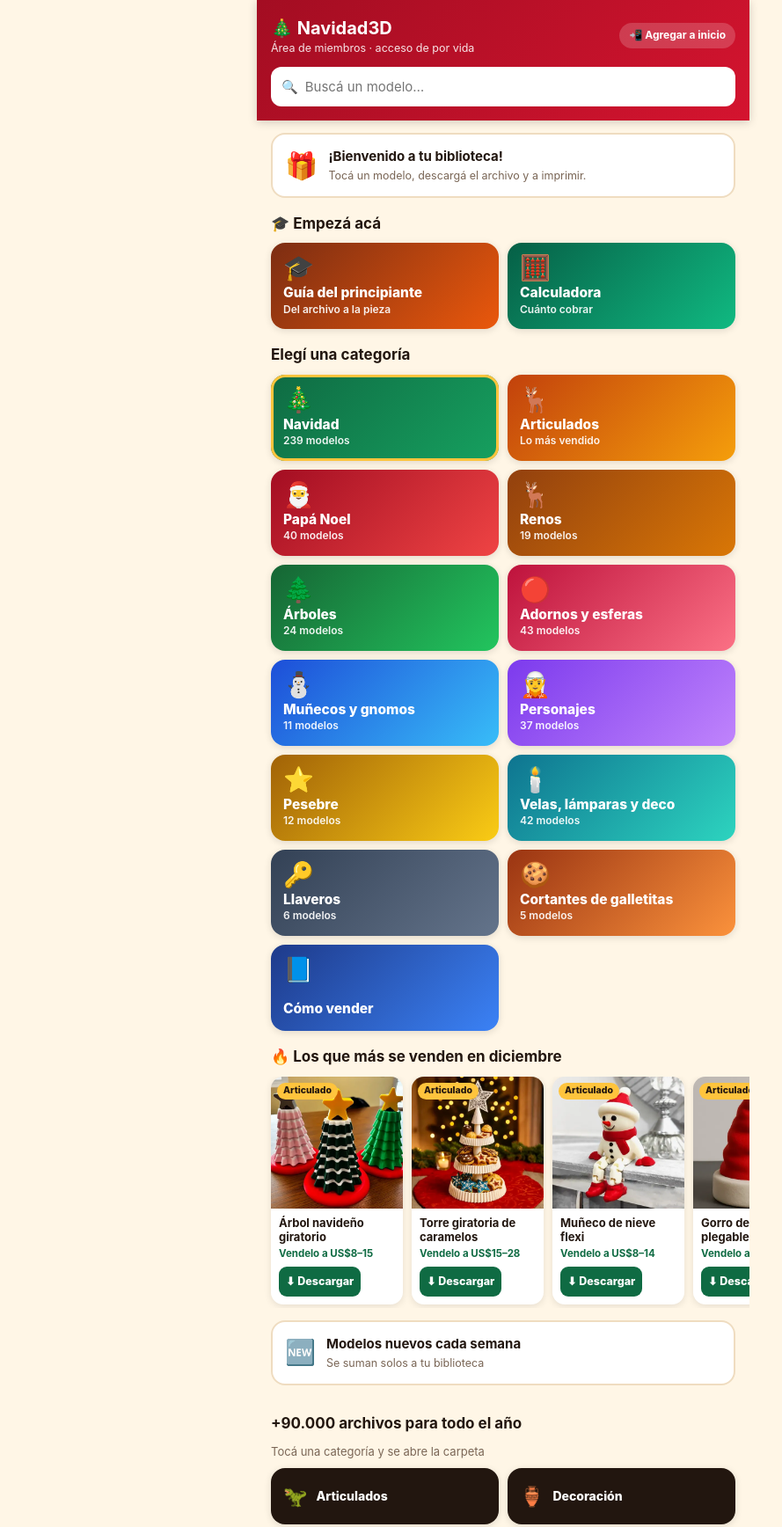
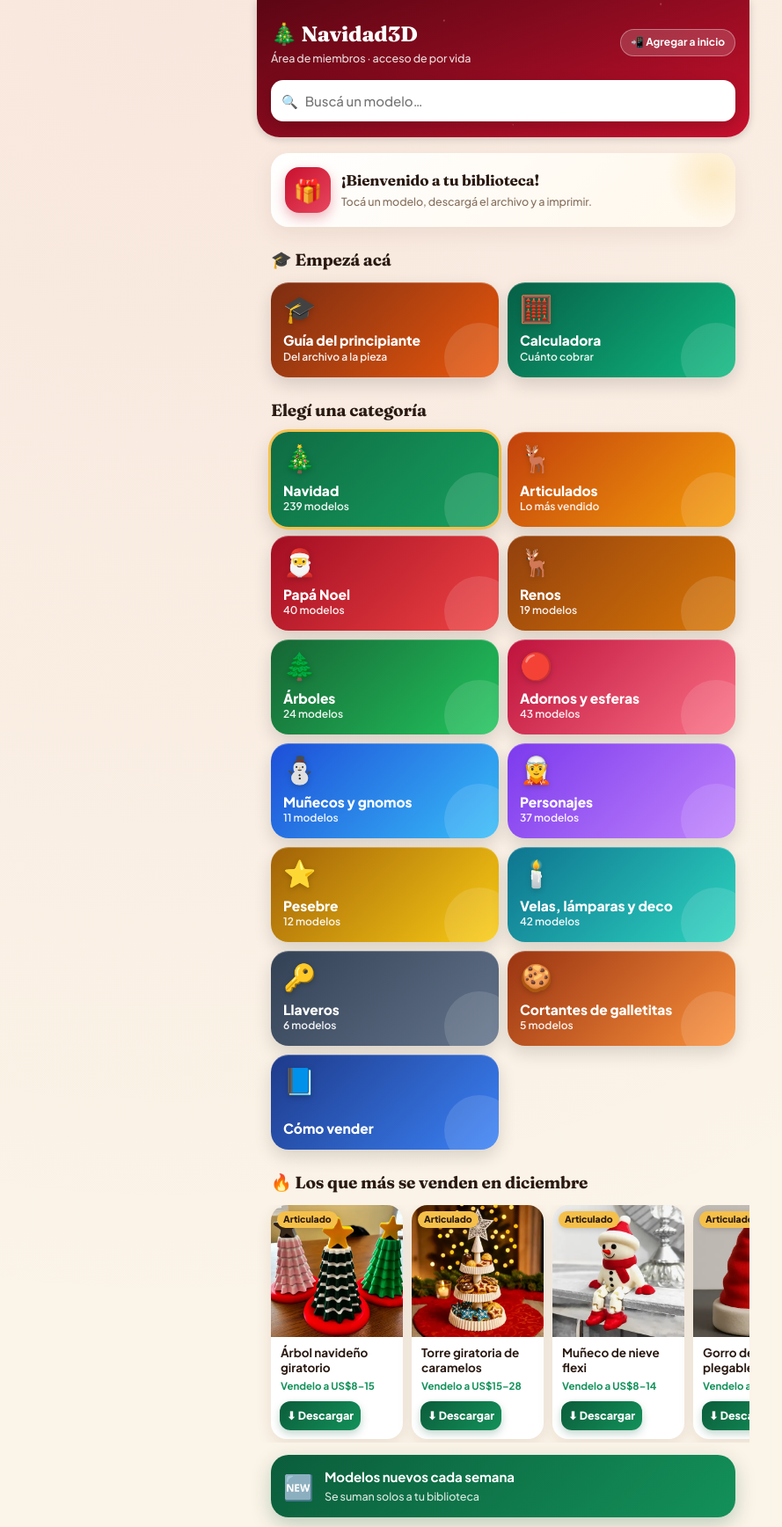
Before and after one commit to benjapage/navidad3d-app, a plain HTML site: page index.html in a window 1280 px wide. Shown: the top 1736 px of the page at 88% size, without its empty margins (68-957 px from the left). Drawn offline with Linux system fonts and the light colour scheme.

Commit message:
Retoque visual 20/11

```diff
--- a/index.html
+++ b/index.html
@@ -9,6 +9,7 @@
 <link rel="apple-touch-icon" href="icon-192.png">
 <meta name="apple-mobile-web-app-capable" content="yes">
 <title>Navidad3D</title>
+<link rel="preconnect" href="https://fonts.googleapis.com"><link rel="preconnect" href="https://fonts.gstatic.com" crossorigin><link href="https://fonts.googleapis.com/css2?family=Fraunces:opsz,wght@9..144,700;9..144,800&family=Plus+Jakarta+Sans:wght@500;600;700;800&display=swap" rel="stylesheet">
 <style>
 :root{--red:#d4142f;--red2:#a30d22;--green:#0f6b43;--green2:#16a05f;--gold:#ffc43d;--ink:#22160f;--cream:#fff6e6;--line:#efdcc0;--mut:#7a6656}
 *{box-sizing:border-box;margin:0;padding:0}
@@ -67,6 +68,52 @@ h3{padding:18px 16px 10px;font-size:17px}
 .sheet{position:fixed;inset:0;background:rgba(0,0,0,.5);display:none;align-items:flex-end;justify-content:center;z-index:50}
 .sheet.on{display:flex}.sheet div{background:#fff;border-radius:18px 18px 0 0;padding:20px 18px 28px;max-width:560px;width:100%}
 .sheet h4{font-size:17px;margin-bottom:8px}.sheet p{font-size:14px;color:#4a3a2c;margin-top:6px}.sheet button{margin-top:16px;width:100%;background:var(--red);color:#fff;padding:13px;border-radius:12px;font-weight:800}
+
+/* === retoque visual 20/11 === */
+:root{--red:#c8102e;--red2:#7f0a1c;--green:#0b5d3b;--green2:#13915a;--gold:#f5c04a;--ink:#2a1a12;--cream:#fbf4e8;--line:#ecdcc4;--mut:#86705e}
+body{font-family:"Plus Jakarta Sans",-apple-system,BlinkMacSystemFont,"Segoe UI",Arial,sans-serif;background:var(--cream) radial-gradient(circle at 20% 0,rgba(200,16,46,.06),transparent 40%);letter-spacing:-.005em}
+h2,h3,.hd b,.hello b,.back{font-family:"Fraunces",Georgia,serif;letter-spacing:-.01em}
+h3{font-size:19px;padding:24px 16px 12px}
+.hd{background:linear-gradient(160deg,#5c0614 0%,var(--red2) 35%,var(--red) 100%);padding:22px 16px 18px;border-radius:0 0 26px 26px;overflow:hidden}
+.hd:before{content:"";position:absolute;inset:0;pointer-events:none;opacity:.35;background-image:radial-gradient(2px 2px at 12% 30%,#fff,transparent),radial-gradient(1.5px 1.5px at 38% 70%,#fff,transparent),radial-gradient(2px 2px at 64% 22%,#fff,transparent),radial-gradient(1.5px 1.5px at 82% 58%,#fff,transparent),radial-gradient(1px 1px at 52% 46%,#fff,transparent),radial-gradient(1.5px 1.5px at 92% 18%,#fff,transparent);animation:nieve 9s linear infinite}
+@keyframes nieve{from{background-position:0 -40px}to{background-position:0 120px}}
+@media (prefers-reduced-motion:reduce){.hd:before{animation:none}}
+.hd>*{position:relative}
+.hd b{font-size:24px;font-weight:800}
+.hd small{font-size:12.5px;opacity:.85;margin-top:2px}
+.hd .inst{background:rgba(255,255,255,.16);border:1px solid rgba(255,255,255,.35);backdrop-filter:blur(6px)}
+.bar{border-radius:14px;margin-top:16px;box-shadow:0 6px 18px rgba(0,0,0,.18)}
+.bar input{padding:13px 0;font-size:15px}
+.hello{margin:18px 16px 0;border:0;border-radius:20px;padding:16px;background:linear-gradient(135deg,#fff,#fff7ea);box-shadow:0 8px 24px rgba(90,40,10,.08);position:relative;overflow:hidden}
+.hello:after{content:"";position:absolute;right:-30px;top:-30px;width:110px;height:110px;border-radius:50%;background:radial-gradient(var(--gold),transparent 70%);opacity:.25}
+.hello i{width:52px;height:52px;flex:0 0 52px;border-radius:16px;background:linear-gradient(135deg,var(--red),#e8475f);display:grid;place-items:center;font-size:26px;box-shadow:0 6px 14px rgba(200,16,46,.3)}
+.hello b{font-size:17px}
+.cat{border-radius:20px;min-height:108px;box-shadow:0 8px 20px rgba(0,0,0,.14),inset 0 1px 0 rgba(255,255,255,.25);transition:transform .15s,box-shadow .15s;overflow:hidden}
+.cat:after{content:"";position:absolute;right:-18px;bottom:-18px;width:80px;height:80px;border-radius:50%;background:rgba(255,255,255,.12)}
+.cat:active,.m:active,.fbtn:active{transform:scale(.97)}
+.cat span{font-size:30px;filter:drop-shadow(0 2px 3px rgba(0,0,0,.2))}
+.cat.hot{outline:0;box-shadow:0 0 0 3px var(--gold),0 10px 24px rgba(0,0,0,.18)}
+.cats.dark .cat{background:linear-gradient(135deg,#2a1a12,#4a2e1f);min-height:62px;border-radius:16px}
+.cats.dark .cat:after{display:none}
+.m{border-radius:18px;box-shadow:0 6px 18px rgba(90,40,10,.1);transition:transform .15s}
+.m .ph{background:linear-gradient(135deg,#f7ead3,#efdcbc)}
+.m .tag{background:var(--gold);box-shadow:0 2px 6px rgba(0,0,0,.15)}
+.m b{font-size:13.5px;font-weight:700;padding:10px 11px 0}
+.m .pr{padding:4px 11px 0;color:var(--green2)}
+.m .dl{margin:9px 10px 10px;border-radius:12px;background:linear-gradient(135deg,var(--green),var(--green2));box-shadow:0 4px 10px rgba(11,93,59,.25)}
+.new{border:0;border-radius:20px;background:linear-gradient(135deg,#0b5d3b,#13915a);color:#fff;box-shadow:0 8px 22px rgba(11,93,59,.25)}
+.new small{color:rgba(255,255,255,.85)}
+.back{font-size:18px;padding:16px;background:rgba(255,255,255,.92);backdrop-filter:blur(10px);box-shadow:0 2px 12px rgba(0,0,0,.06);border:0}
+.det .big{border-radius:0 0 26px 26px}
+.det h2{font-size:26px;padding:18px 16px 6px}
+.price{border:0;border-radius:18px;background:linear-gradient(135deg,#e6f6ec,#d3efdd)}
+.fbtn{border-radius:16px;background:linear-gradient(135deg,var(--green),var(--green2));box-shadow:0 8px 18px rgba(11,93,59,.28);padding:16px 18px}
+.fbtn.done{background:linear-gradient(135deg,#13915a,#27b874)}
+.tip,.guide section{border:0;border-radius:18px;background:#fff;box-shadow:0 6px 18px rgba(90,40,10,.07)}
+.guide h4{font-family:"Fraunces",Georgia,serif;font-size:17px}
+.foot{padding:30px 16px 16px}
+.sheet div{border-radius:24px 24px 0 0}
+.sheet button{border-radius:14px;background:linear-gradient(135deg,var(--red2),var(--red))}
 </style>
 </head>
 <body>
```
